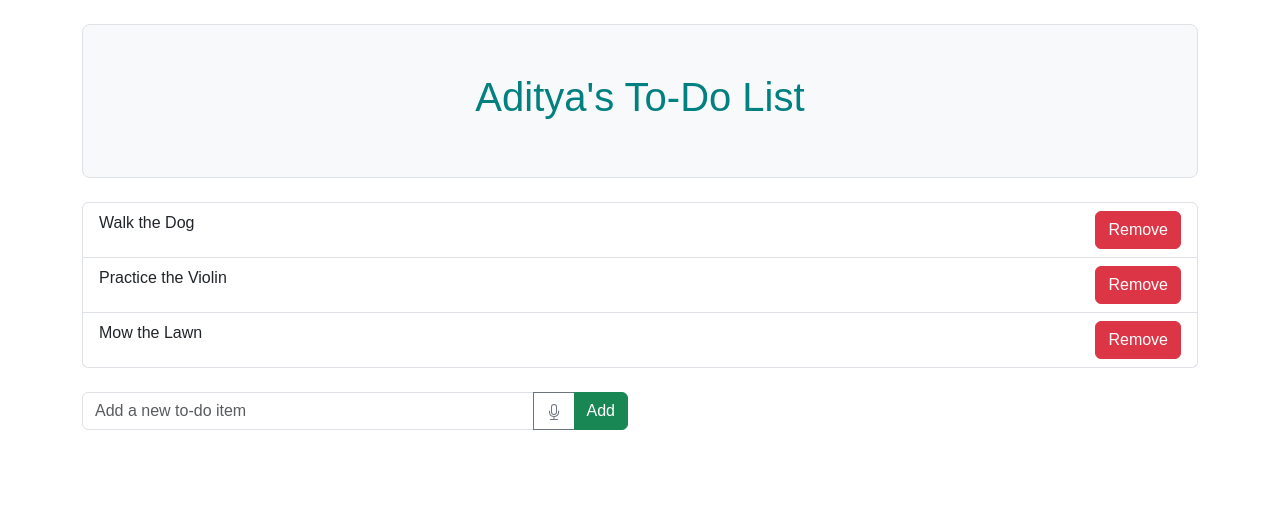
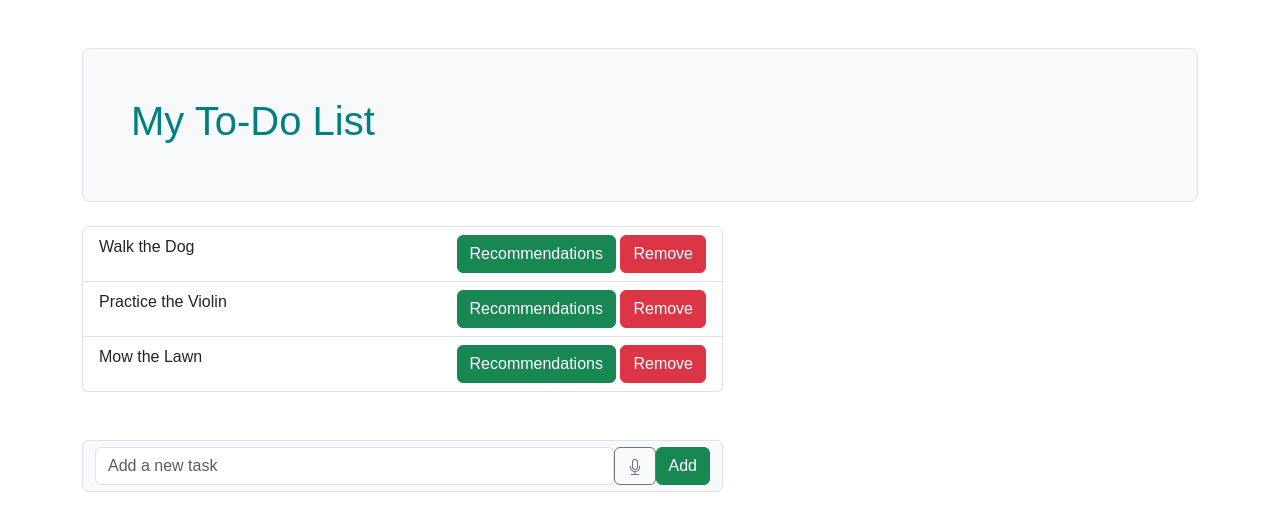
Before and after one commit to adityaramesh15/MyToDoApp, a Flask app: page / in a window 1280 px wide. Shown: the top 531 px of the page. Run offline with Flask 3, Linux system fonts and the light colour scheme.

Commit message:
Completed Sprint 5

```diff
--- a/app.py
+++ b/app.py
@@ -1,6 +1,8 @@
 from flask import Flask, render_template, request, redirect, url_for, g
 from database import db, Todo
+from recommendation_engine import RecommendationEngine
 import os
+import json
 
 app = Flask(__name__)
 
@@ -40,5 +42,41 @@ def remove_todo(id):
     return redirect(url_for("index"))
 
 
+@app.route("/recommend/<int:id>", methods=["GET"])
+@app.route("/recommend/<int:id>/<refresh>", methods=["GET"])
+async def recommend(id, refresh = False):
+    recommendation_engine = RecommendationEngine()
+    g.todo = db.session.query(Todo).filter_by(id = id).first()
+
+    if g.todo and not refresh:
+        try:
+            if g.todo.recommendations_json is not None:
+                g.todo.recommendations = json.loads(g.todo.recommendations_json)
+                return render_template("index.html")
+        except ValueError as e:
+            print("Error: ", e)
+
+    previous_links_str = None
+    if refresh:
+        g.todo.recommendations = json.loads(g.todo.recommendations_json)
+        links = [item["link"] for item in g.todo.recommendations]
+        previous_links_str = ", ".join(links)
+
+
+    g.todo.recommendations = await recommendation_engine.get_recommendations(g.todo.name, previous_links_str)
+
+    try:
+        g.todo.recommendations_json = json.dumps(g.todo.recommendations)
+        db.session.add(g.todo)
+        db.session.commit()
+    except Exception as e:
+        print(f"Error adding and committing todo: {e}")
+        return
+
+
+    return render_template("index.html")
+
+
+
 if __name__ == "__main__":
     app.run(debug=True)
--- a/database.py
+++ b/database.py
@@ -11,6 +11,9 @@ db = SQLAlchemy(model_class=Base)
 class Todo(db.Model):
     id = db.Column(Integer, primary_key= True)
     name = db.Column(String(100), nullable=False)
+    recommendations = []
+    recommendations_json = db.Column(db.JSON)
+
 
     def __str__(self):
         return self.name
--- /dev/null
+++ b/services.py
@@ -0,0 +1,5 @@
+from enum import Enum
+
+class Service(Enum):
+    OpenAI = "openai"
+    AzureOpenAI = "azureopenai"
--- a/templates/index.html
+++ b/templates/index.html
@@ -1,27 +1,23 @@
 <!DOCTYPE html>
 <html>
 <head>
-    <title>Aditya's To-Do List</title>
-    <link
-      href="https://cdn.jsdelivr.net/npm/bootstrap@5.3.3/dist/css/bootstrap.min.css"
-      rel="stylesheet"
-      integrity="sha384-QWTKZyjpPEjISv5WaRU9OFeRpok6YctnYmDr5pNlyT2bRjXh0JMhjY6hW+ALEwIH"
-      crossorigin="anonymous"
-    />
-    <link rel="stylesheet" href="{{ url_for('static', filename='css/style.css') }}">
-    <link rel="icon" type="image/png" href="{{ url_for('static', filename='images/favicon.ico') }}">
+    <title>My To-Do List</title>
+    <link href="https://cdn.jsdelivr.net/npm/bootstrap@5.3.3/dist/css/bootstrap.min.css" rel="stylesheet" integrity="sha384-QWTKZyjpPEjISv5WaRU9OFeRpok6YctnYmDr5pNlyT2bRjXh0JMhjY6hW+ALEwIH" crossorigin="anonymous">
+    <link rel="stylesheet" href="{{ url_for('static', filename='css/style.css') }}" />
+    <link rel="icon" type="image/x-icon" href="{{ url_for('static', filename='images/favicon.ico') }}">
     <script src="{{ url_for('static', filename='js/app.js') }}"></script>
 </head>
 <body>
+    <br/>
+    <br/>
     <div class="container">
-      <br/>
-      <div class="h-100 p-5 bg-body-tertiary border rounded-3 text-center">
-          <h1>Aditya's To-Do List</h1>
+        <div class="h-100 p-5 bg-body-tertiary border rounded-3">
+            <h1>My To-Do List</h1>
         </div>
         <br />
         <div class="row">
-        <div class="col-12">
-          <form method="post">
+            <div class="col-7">
+                <form>
                     <ol class="list-group">
                         {% for todo in g.todos %}
                             <li id="task-{{ todo.id }}" data-id="{{ todo.id }}" class="list-group-item d-flex justify-content-between">
@@ -29,19 +25,20 @@
                                         <div class="title" id="title-{{ todo.id }}">{{ todo.name }}</div>
                                 </div>
                             <span>
-                    <button type="submit" class="btn btn-danger" formaction="{{ url_for('remove_todo', id=todo.id) }}">Remove</button>
+                                <button type="submit" class="btn btn-success" formaction="{{ url_for('recommend', id=todo.id) }}" formmethod="GET">Recommendations</button>
+                                <button type="submit" class="btn btn-danger" formaction="{{ url_for('remove_todo', id=todo.id) }}" formmethod="POST">Remove</button>
                             </span>
                         </li>
                         {% endfor %}
                     </ol>
                 </form>
+                <form action="/add" method="post" class="my-4">
+                    <div class="form-group">
+                        <br />
                     </div>
-      </div>
-      <div class="row">
-        <div class="col-6">
-          <form action="/add" method="post" class="my-4">
-            <div class="input-group">
-              <input type="text" id="todo" name="todo" class="form-control" placeholder="Add a new to-do item">
+                    <span class="input-group-text">
+                        <input type="text" id="todo" name="todo" class="form-control" placeholder="Add a new task">
+
                         <button type="button" class="btn btn-outline-secondary" onclick="captureVoice()">
                             <svg xmlns="http://www.w3.org/2000/svg" width="16" height="16" fill="currentColor" class="bi bi-mic" viewBox="0 0 16 16">
                                 <path d="M3.5 6.5A.5.5 0 0 1 4 7v1a4 4 0 0 0 8 0V7a.5.5 0 0 1 1 0v1a5 5 0 0 1-4.5 4.975V15h3a.5.5 0 0 1 0 1h-7a.5.5 0 0 1 0-1h3v-2.025A5 5 0 0 1 3 8V7a.5.5 0 0 1 .5-.5"></path>
@@ -50,10 +47,27 @@
                             <span class="visually-hidden" title="Use Microphone"></span>
                           </button>
                         <button type="submit" class="btn btn-success">Add</button>
+                    </span>
+                </form>
+
             </div>
-          </form>
+            <div class="col-5">
+                {% if g.todo != None %}
+                <div id="recommendations-div" class="card">
+                    <div class="card-body">
+                        <div class="list-group" id="list-of-recommendations">
+                            <h5>AI Recommendations for "{{ g.todo.name }}"</h5>
+                            {% for recommend in g.todo.recommendations %}
+                            <a href="{{ recommend.link }}" class="list-group-item list-group-item-action"> {{ recommend.title }} </a>
+                            {% endfor %}
                         </div>
-        <div class="col-6"></div>
+                        <br />
+                        Don't like recommendations?
+                        <a href="{{ url_for('recommend', id=g.todo.id, refresh=true) }}" class="btn btn-info btn-fixed-width"> Refresh </a>
+                    </div>
+                </div>
+                {% endif %}
+            </div>
         </div>
     </div>
 </body>
```
Also changed, not shown: recommendation_engine.py (added, +83 -0 lines), todos.db. Lines whose indentation alone changed are shown as unchanged.
